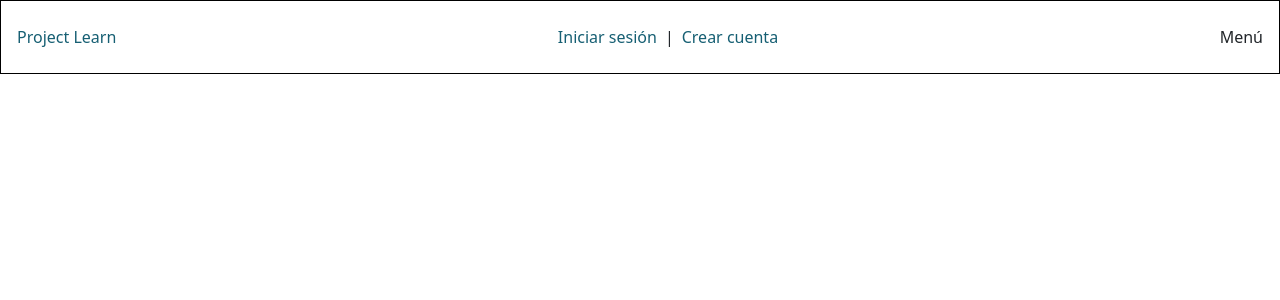
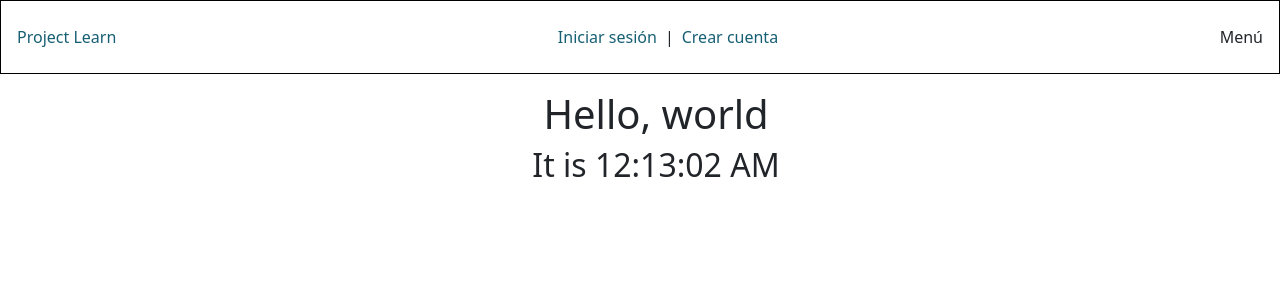
Before and after one commit to jhjose/repo_curso_react_talendig, a React (Create React App) app: page / in a window 1280 px wide. Shown: the top 300 px of the page. Built offline with nearby package versions, Linux system fonts and the light colour scheme.

Commit message:
Enabled Clock Component.

```diff
--- a/src/App.js
+++ b/src/App.js
@@ -13,11 +13,18 @@ function App() {
       <BrowserRouter>
           <Routes>
               <Route path="/*" element={<HomePage/>} />
-              <Route path="/login" element={<Login/>} />
+              <Route path="/login" exact element={<Login/>} />
               <Route path="/register" element={<Register />} />
+              <Route path="*" element={<Error404 />} />
           </Routes>
       </BrowserRouter>
   );
 }
 
+function Error404(){
+    return (
+        <div><p>Página no encontrada</p></div>
+    );
+}
+
 export default App;
--- a/src/components/Clock.jsx
+++ b/src/components/Clock.jsx
@@ -21,9 +21,12 @@ class Clock extends React.Component {
 
     render() {
         return (
-            <div>
-                <h1>Hello, world</h1>
-                <h2>It is {this.state.date.toLocaleTimeString()}</h2>
+            <div className="m-3 w-100 d-flex flex-row justify-content-center" style={{margin: 'auto'}}>
+                <div className="d-flex flex-column">
+                    <h1 className="text-center">Hello, world</h1>
+                    <h2 className="text-center">It is {this.state.date.toLocaleTimeString()}</h2>
+                </div>
+
             </div>
         );
     }
--- a/src/views/HomePage.jsx
+++ b/src/views/HomePage.jsx
@@ -1,4 +1,5 @@
 import Header from '../components/Header';
+import Clock from '../components/Clock';
 
 function HomePage(){
 
@@ -7,7 +8,10 @@ function HomePage(){
     }
 
     return (
-        <Header title_app={titles.title_1} />
+        <div>
+            <Header title_app={titles.title_1} />
+            <Clock />
+        </div>
     );
 }
 
```
